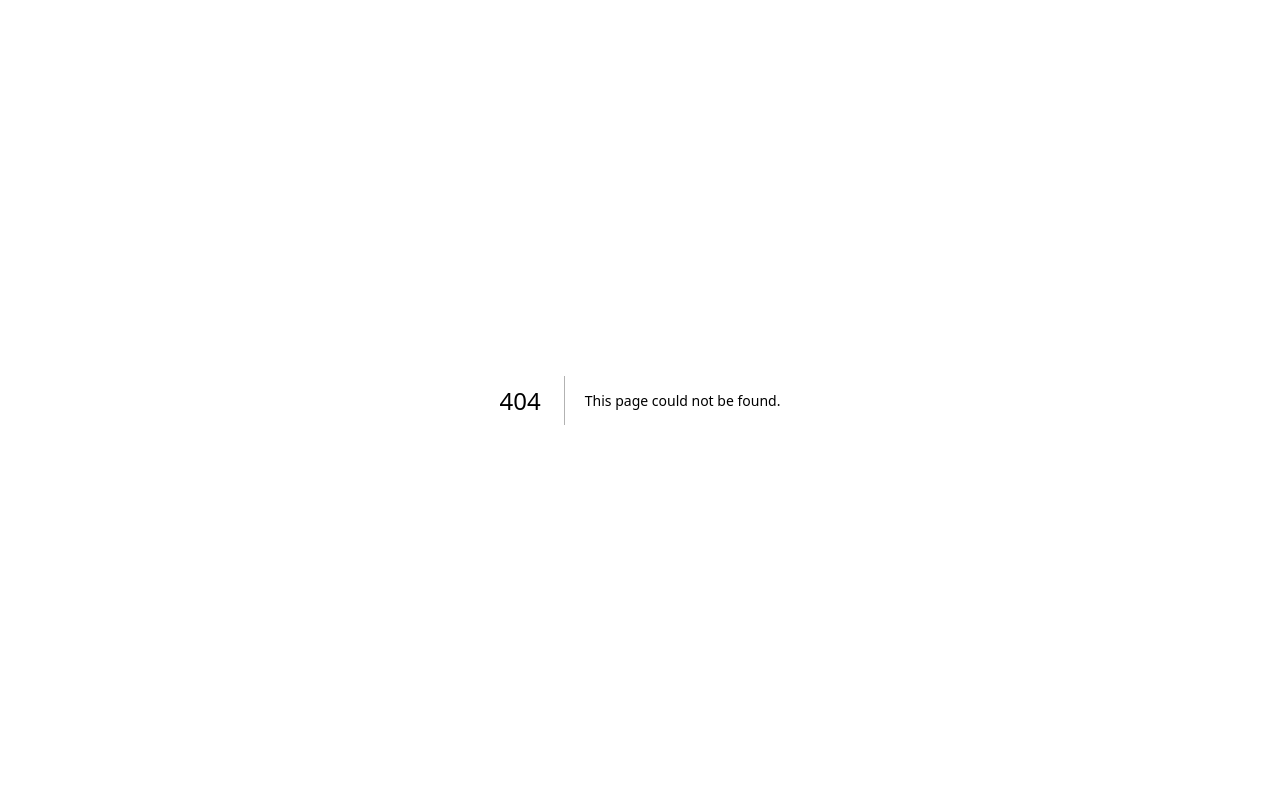
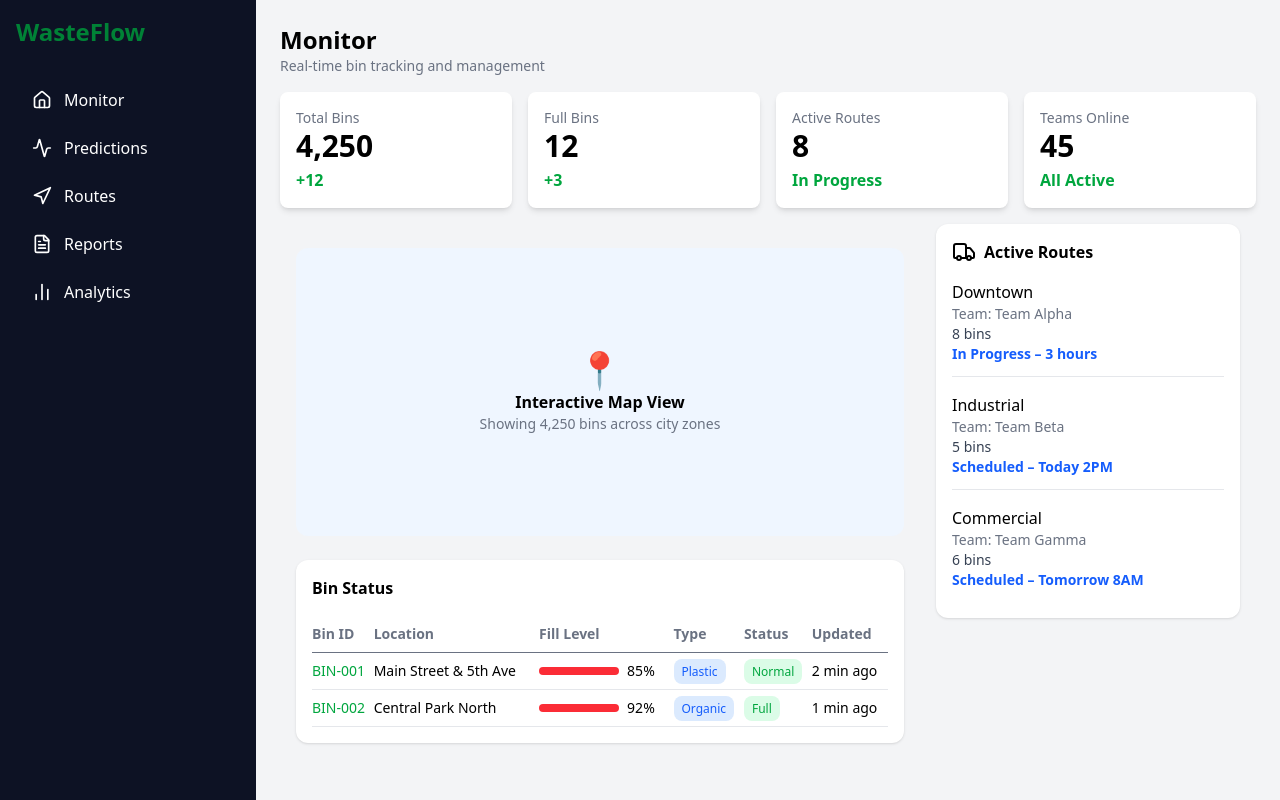
Before and after one commit to elaa-brahmi/eco-track-frontend, a Next.js app: page /dashboard in a window 1280 px wide. Before the commit this address had no page. Built offline with nearby package versions, Linux system fonts and the light colour scheme.

Commit message:
add admin dashboard components + main page

```diff
--- /dev/null
+++ b/src/app/(routes)/(admin)/dashboard/page.tsx
@@ -0,0 +1,28 @@
+import Sidebar from '@/src/components/admin/sidebar';
+import StatsTabs from '@/src/components/admin/StatsTabs';
+import InteractiveMap from '@/src/components/admin/InteractiveMap';
+import ActiveRoutes from '@/src/components/admin/ActiveRoutes';
+import BinsTable from '@/src/components/admin/BinsTable';
+
+
+export default function MonitorPage() {
+return (
+<div className="flex">
+    <Sidebar />
+    <main className="flex-1 p-6 bg-gray-100 min-h-screen">
+        <h1 className="text-2xl font-bold">Monitor</h1>
+        <p className="text-gray-500 text-sm">Real-time bin tracking and management</p>
+        <StatsTabs />
+        <div className="flex flex-col lg:flex-row lg:justify-between lg:**:items-center">
+            <div className="col-span-2 lg:flex-2 p-4">
+                <InteractiveMap />
+                <BinsTable />
+            </div>
+            <div className="lg:flex-1 p-4">
+                <ActiveRoutes />
+            </div>
+        </div>
+    </main>
+</div>
+);
+}
--- /dev/null
+++ b/src/components/admin/ActiveRoutes.tsx
@@ -0,0 +1,45 @@
+import { Truck } from "lucide-react";
+
+export default function ActiveRoutes() {
+const routes = [
+{
+zone: 'Downtown',
+team: 'Team Alpha',
+bins: 8,
+status: 'In Progress',
+time: '3 hours',
+},
+{
+zone: 'Industrial',
+team: 'Team Beta',
+bins: 5,
+status: 'Scheduled',
+time: 'Today 2PM',
+},
+{
+zone: 'Commercial',
+team: 'Team Gamma',
+bins: 6,
+status: 'Scheduled',
+time: 'Tomorrow 8AM',
+},
+];
+
+
+return (
+<div className="bg-white shadow rounded-xl p-4 h-fit">
+<h2 className="font-bold mb-4 flex items-center gap-2">
+    <Truck/> Active Routes</h2>
+<div className="space-y-4">
+{routes.map((r) => (
+<div key={r.zone} className="border-b border-gray-200 hover:bg-gray-50 pb-3 last:border-none">
+<p className="font-medium">{r.zone}</p>
+<p className="text-sm text-gray-500">Team: {r.team}</p>
+<p className="text-sm text-gray-700">{r.bins} bins</p>
+<div className="text-sm font-semibold text-blue-600">{r.status} – {r.time}</div>
+</div>
+))}
+</div>
+</div>
+);
+}
--- /dev/null
+++ b/src/components/admin/BinsTable.tsx
@@ -0,0 +1,46 @@
+export default function BinsTable() {
+const bins = [
+{ id: 'BIN-001', location: 'Main Street & 5th Ave', fill: 85, type: 'Plastic', status: 'Normal', updated: '2 min ago' },
+{ id: 'BIN-002', location: 'Central Park North', fill: 92, type: 'Organic', status: 'Full', updated: '1 min ago' },
+];
+
+
+return (
+<div className="mt-6 bg-white shadow rounded-xl p-4">
+    <h2 className="font-bold mb-4">Bin Status</h2>
+    <table className="w-full text-left text-sm ">
+        <thead>
+            <tr className="border-b text-gray-500">
+                <th className="py-2">Bin ID</th>
+                <th>Location</th>
+                <th>Fill Level</th>
+                <th>Type</th>
+                <th>Status</th>
+                <th>Updated</th>
+            </tr>
+        </thead>
+        <tbody>
+        {bins.map((b) => (
+        <tr key={b.id} className="border-b border-gray-200 hover:bg-gray-50">
+            <td className="py-2 text-green-600 font-medium">{b.id}</td>
+            <td>{b.location}</td>
+            <td>
+                <div className="flex items-center gap-2">
+                    <div className="h-2 w-20 bg-red-500 rounded-full"></div>
+                    {b.fill}%
+                </div>
+            </td>
+            <td>
+                <span className="px-2 py-1 bg-blue-100 text-blue-600 rounded-lg text-xs">{b.type}</span>
+            </td>
+            <td>
+                <span className="px-2 py-1 bg-green-100 text-green-600 rounded-lg text-xs">{b.status}</span>
+            </td>
+            <td>{b.updated}</td>
+        </tr>
+        ))}
+        </tbody>
+    </table>
+</div>
+);
+}
--- /dev/null
+++ b/src/components/admin/InteractiveMap.tsx
@@ -0,0 +1,11 @@
+export default function InteractiveMap() {
+return (
+<div className="bg-blue-50 h-72 rounded-xl mt-6 flex items-center justify-center">
+<div className="text-center">
+<div className="text-blue-500 text-4xl">📍</div>
+<p className="font-semibold">Interactive Map View</p>
+<p className="text-gray-500 text-sm">Showing 4,250 bins across city zones</p>
+</div>
+</div>
+);
+}
--- /dev/null
+++ b/src/components/admin/StatsTabs.tsx
@@ -0,0 +1,23 @@
+export default function StatsTabs(){
+    const stats=[
+        { label: 'Total Bins', value: '4,250', delta: '+12' },
+        { label: 'Full Bins', value: '12', delta: '+3' },
+        { label: 'Active Routes', value: '8', delta: 'In Progress' },
+        { label: 'Teams Online', value: '45', delta: 'All Active' },
+
+    ];
+    return(
+        <div className="grid grid-cols-1 md:grid-cols-4 mt-4 gap-4">
+        {stats.map((s) => (
+          <div
+            key={s.label} className="bg-white p-4 shadow-md rounded-lg">
+                <p className="text-sm text-gray-500">{s.label}</p>
+                <p className="text-3xl font-semibold">{s.value}</p>
+                <p className="text-md font-semibold text-green-600 mt-1">{s.delta}</p>
+            </div>
+
+        ))}
+
+        </div>
+    )
+}
--- /dev/null
+++ b/src/components/admin/sidebar.tsx
@@ -0,0 +1,72 @@
+'use client';
+
+import { Home, Navigation, BarChart2, FileText, Activity, Menu, X, Grab } from 'lucide-react';
+import Link from 'next/link';
+import { useState } from 'react';
+
+export default function Sidebar() {
+  const [isMenuOpen, setIsMenuOpen] = useState(false);
+
+  const menu = [
+    { label: 'Monitor', icon: Home, href: '/monitor' },
+    { label: 'Predictions', icon: Activity, href: '/predictions' },
+    { label: 'Routes', icon: Navigation, href: '/routes' },
+    { label: 'Reports', icon: FileText, href: '/reports' },
+    { label: 'Analytics', icon: BarChart2, href: '/analytics' },
+  ];
+
+  return (
+    <>
+      {/* desktop sidebar */}
+      <aside className="hidden md:flex w-64 bg-[#0d1224] text-white min-h-screen p-4 flex-col">
+        <h1 className="text-2xl font-bold mb-8 text-green-700">WasteFlow</h1>
+        <nav className="space-y-2">
+          {menu.map((item) => (
+            <Link
+              key={item.label}
+              href={item.href}
+              className="flex items-center gap-3 px-4 py-2 rounded-lg hover:bg-blue-600/20 transition"
+            >
+              <item.icon size={20} />
+              <span>{item.label}</span>
+            </Link>
+          ))}
+        </nav>
+      </aside>
+
+      {/* mobile menu button */}
+      <div className="md:hidden flex items-start p-4">
+        <button onClick={() => setIsMenuOpen(!isMenuOpen)} className="text-[#0d1224]">
+          {isMenuOpen ? <X size={28} /> : <Menu size={28} />}
+        </button>
+      </div>
+
+      {/* mobile sidebar */}
+      {isMenuOpen && (
+        <div className="md:hidden fixed top-0 left-0 w-64 h-full bg-[#0d1224] text-white p-6 shadow-lg z-50 animate-slideDown">
+          <div className="flex justify-between items-center mb-6">
+            <h1 className="text-2xl font-bold text-green-700">
+                WasteFlow</h1>
+            <button onClick={() => setIsMenuOpen(false)}>
+              <X size={26} />
+            </button>
+          </div>
+
+          <nav className="space-y-4">
+            {menu.map((item) => (
+              <Link
+                key={item.label}
+                href={item.href}
+                onClick={() => setIsMenuOpen(false)}
+                className="flex items-center gap-3 px-3 py-2 rounded-lg hover:bg-blue-600/20 transition"
+              >
+                <item.icon size={20} />
+                <span>{item.label}</span>
+              </Link>
+            ))}
+          </nav>
+        </div>
+      )}
+    </>
+  );
+}
```
